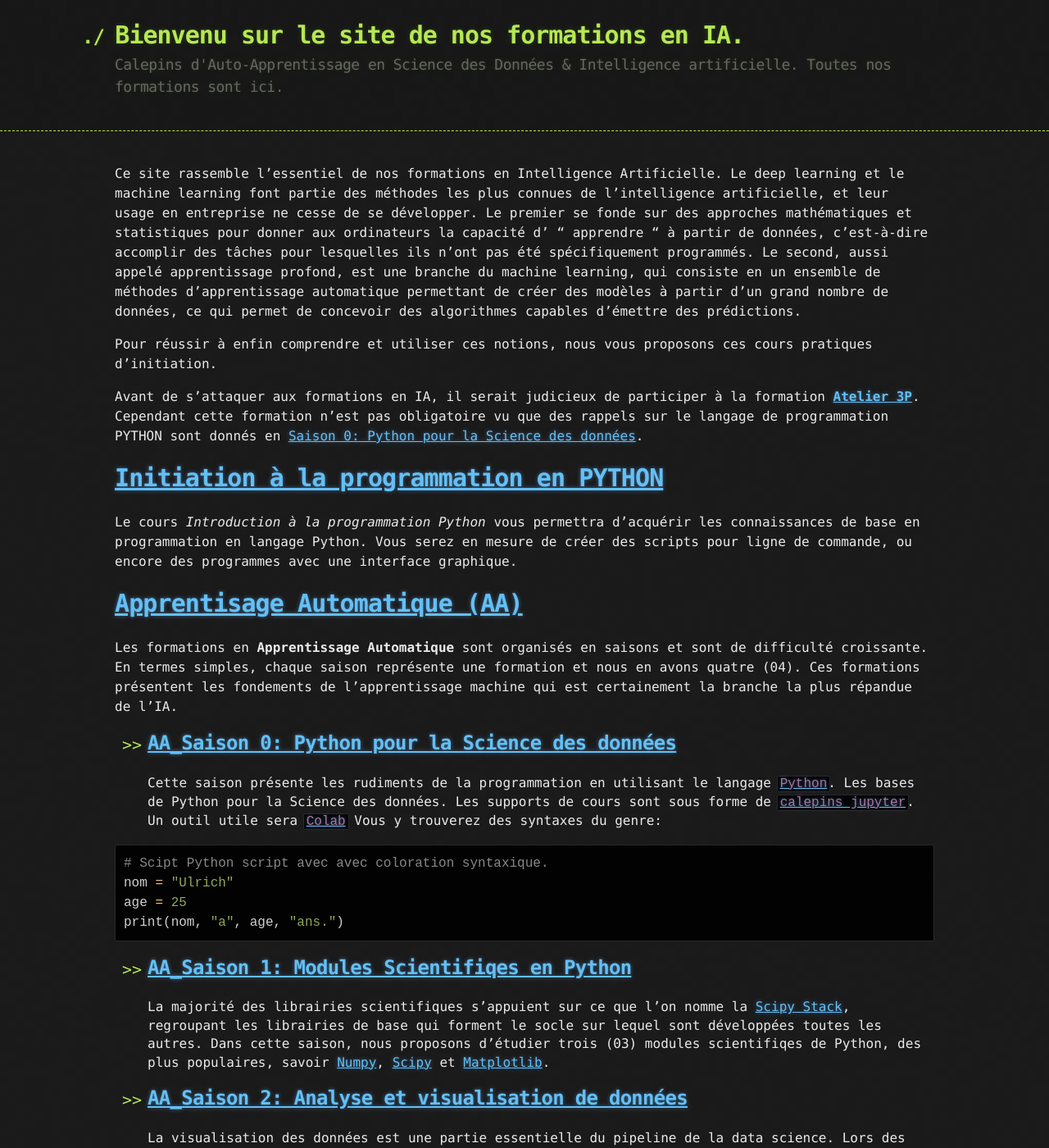
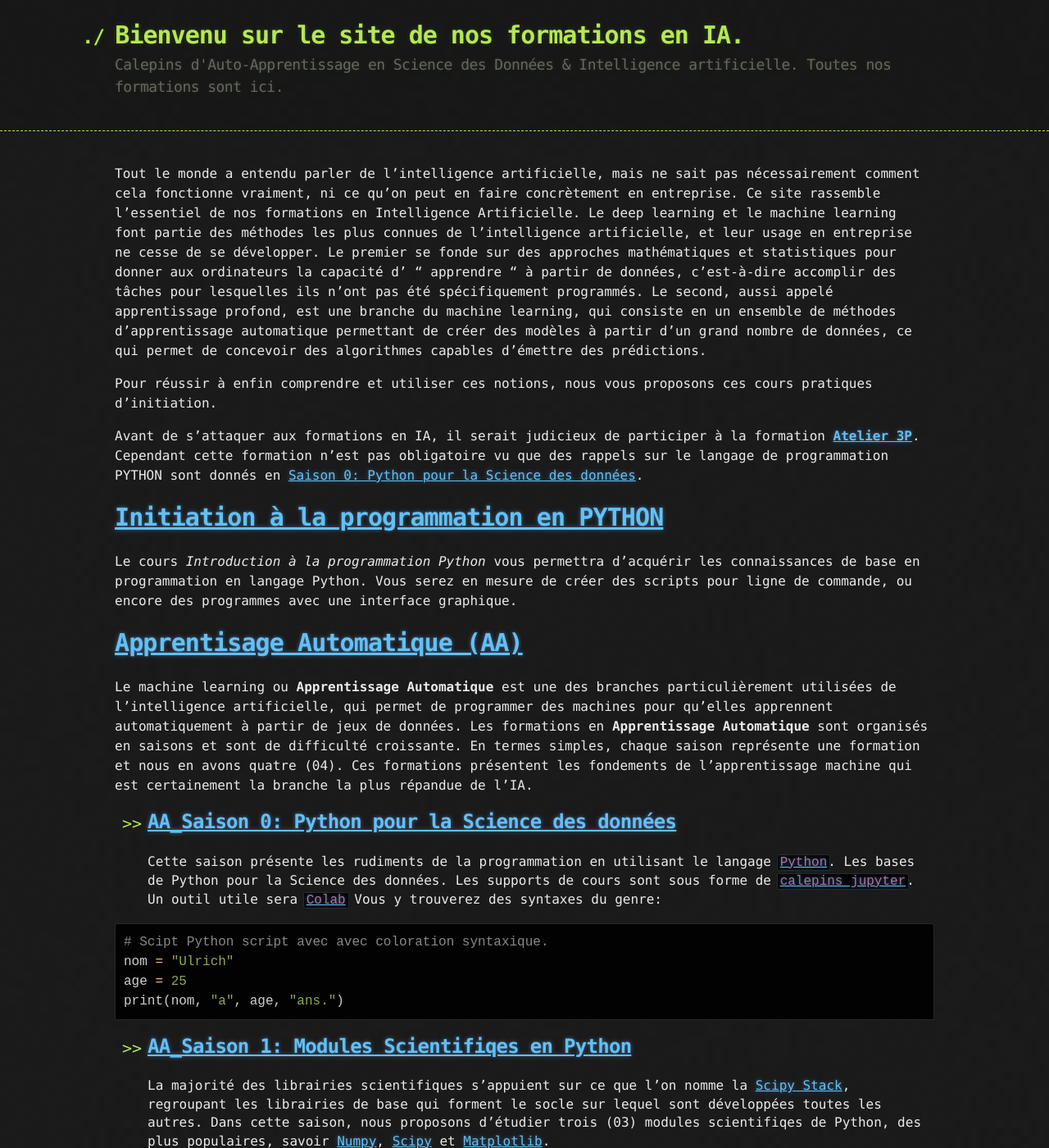
Before and after one commit to ai-technipreneurs/Nos-Formations-AI, a Jekyll site: the page built from index.md, in a window 1280 px wide and 1400 px high. Shown: the whole window at 82% size. Built offline with Jekyll 4.4.1, drawn with Linux system fonts in a browser that asks for light colours; some of the changed text lies outside the part shown.

Commit message:
Update index.md

```diff
--- a/index.md
+++ b/index.md
@@ -3,7 +3,7 @@ layout: default
 ---
 
 
-
+Tout le monde a entendu parler de l'intelligence artificielle, mais ne sait pas nécessairement comment cela fonctionne vraiment, ni ce qu'on peut en faire concrètement en entreprise.
 Ce site rassemble l'essentiel de nos formations en Intelligence Artificielle. Le deep learning et le machine learning font partie des méthodes les plus connues de l'intelligence artificielle, et leur usage en entreprise ne cesse de se développer. Le premier se fonde sur des approches mathématiques et statistiques pour donner aux ordinateurs la capacité d' " apprendre " à partir de données, c'est-à-dire accomplir des tâches pour lesquelles ils n'ont pas été spécifiquement programmés. Le second, aussi appelé apprentissage profond, est une branche du machine learning, qui consiste en un ensemble de méthodes d'apprentissage automatique permettant de créer des modèles à partir d'un grand nombre de données, ce qui permet de concevoir des algorithmes capables d'émettre des prédictions.
 
 Pour réussir à enfin comprendre et utiliser ces notions, nous vous proposons ces cours pratiques d'initiation.
@@ -17,7 +17,7 @@ Le cours _Introduction à la programmation Python_ vous permettra d’acquérir
 
 
 # <b><a href="url">Apprentisage Automatique (AA)</a></b>
-Les formations en **Apprentissage Automatique** sont organisés en saisons et sont de difficulté croissante. En termes simples, chaque saison représente une formation et nous en avons quatre (04). Ces formations présentent les fondements de l'apprentissage machine qui est certainement la branche la plus répandue de l'IA.
+Le machine learning ou **Apprentissage Automatique** est une des branches particulièrement utilisées de l'intelligence artificielle, qui permet de programmer des machines pour qu'elles apprennent automatiquement à partir de jeux de données. Les formations en **Apprentissage Automatique** sont organisés en saisons et sont de difficulté croissante. En termes simples, chaque saison représente une formation et nous en avons quatre (04). Ces formations présentent les fondements de l'apprentissage machine qui est certainement la branche la plus répandue de l'IA.
 
 * ## <b><a href="url">AA_Saison 0: Python pour la Science des données</a></b>
   Cette saison présente les rudiments de la programmation en utilisant le langage [`Python`](https://www.python.org/). Les bases de Python pour la Science des   données. Les supports de cours sont sous forme de
@@ -44,4 +44,5 @@ print(nom, "a", age, "ans.")
 
 
 # <b><a href="url">Apprentisage Profond (AP)</a></b>
+Cet atelier vous permettra de maîtriser les concepts clé du Deep Learning ou **Apprentisage Profond** et de ses différents domaines de spécialisation. Vous découvrirez également les principales architectures de réseau existant aujourd'hui.
 Cette formation est destinée aux développeurs, Data Scientists et Architectes souhaitant une initiation complète au **Deep Learning**.
```
